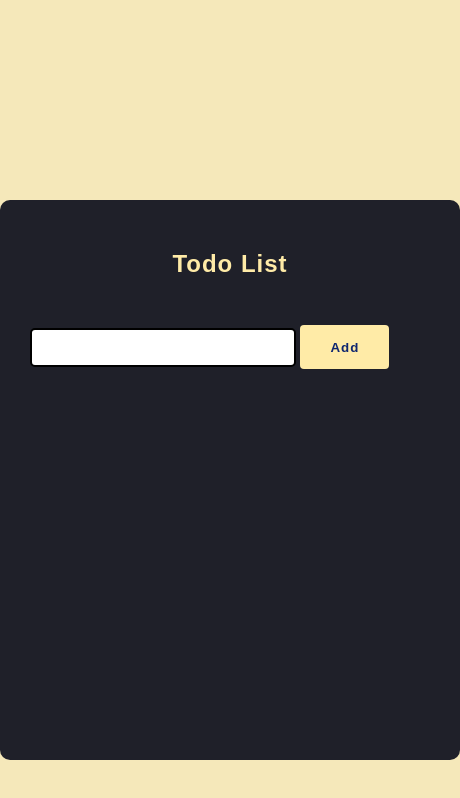
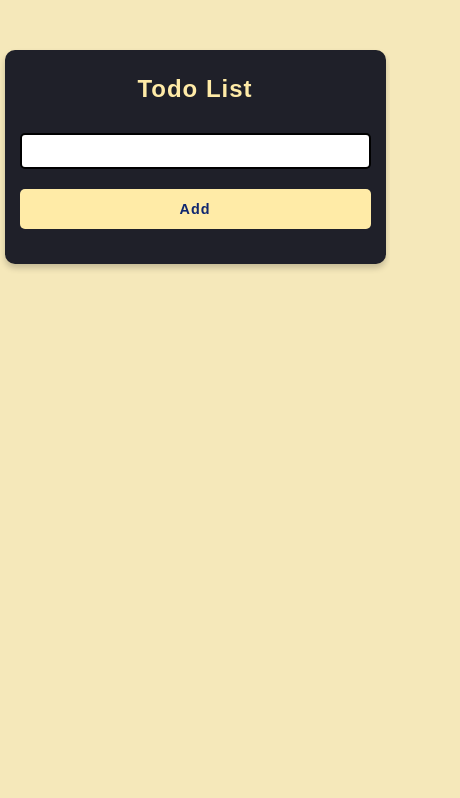
Before and after one commit to venkatesh-006/Todo-list, a plain HTML site: page index.html in a window 390 px wide. Shown: the whole page, 460 px wide, since content can reach past the window. Drawn offline with Linux system fonts and the light colour scheme.

Commit message:
Update index.html
style fixes

```diff
--- a/index.html
+++ b/index.html
@@ -6,75 +6,119 @@
     <meta name="viewport" content="width=device-width, initial-scale=1.0">
     <title>ToDo List</title>
     <style>
-
-html,
-body{
-   margin: 0;
-   font-family: 'Poppins', sans-serif;
-   background-color:#f5e8ba;
+html, body {
+    margin: 0;
+    padding: 0;
+    font-family: 'Poppins', sans-serif;
+    background-color: #f5e8ba;
+    height: 100%;
 }
 
-#wrapper h2{
-    display:flex;
-    justify-content: center;
-
+#wrapper {
+    max-width: 90%;
+    width: 360px;
+    margin: 50px auto;
+    background-color: #1f2029;
+    border-radius: 10px;
+    padding: 20px;
+    box-shadow: 0px 4px 6px rgba(0, 0, 0, 0.2);
 }
 
-h2{
-    color:#ffeba7;
+#wrapper h2 {
+    display: flex;
+    justify-content: center;
+    color: #ffeba7;
     letter-spacing: 1px;
-}
-input{
-    border-radius: 5px;
-    border: 2px solid black ;
-    margin-top:30px;
-    height:2.5em;
-    width:250px;
-    padding-left:10px;
+    margin: 0;
+    padding: 10px 0;
+    font-size: 1.5rem;
 }
 
-input:active{
-    border:none;
-}
-#wrapper{
-    height:500px;
-    width:400px;
-    margin:200px auto;
-    background-color:#1f2029;
-    border-radius:10px;
-    padding:30px;
+input {
+    width: calc(100% - 20px);
+    padding: 10px;
+    border: 2px solid #000;
+    border-radius: 5px;
+    font-size: 1rem;
+    margin-top: 20px;
+    outline: none;
 }
 
-button{
-    margin-top:20px;
-    background-color:#ffeba7;
-    border-radius: 4px;
+input:focus {
+    border-color: #ffeba7;
+    box-shadow: 0px 0px 5px rgba(255, 235, 167, 0.8);
+}
+
+button {
+    width: 100%;
+    background-color: #ffeba7;
+    border-radius: 5px;
     height: 44px;
     font-weight: 600;
-    padding: 0 30px;
     letter-spacing: 1px;
     border: none;
     color: #102770;
+    margin-top: 20px;
+    font-size: 1rem;
+    transition: background-color 0.3s ease;
 }
 
-button:hover{
-    cursor:pointer;
-}
-#todoList{
-    color:white;
-    font-size:28px;
-    margin-top:10px;
+button:hover {
+    background-color: #e6d491;
+    cursor: pointer;
 }
 
-#todoList p{
-  margin:10px 0px;
+#todoList {
+    color: white;
+    font-size: 1.2rem;
+    margin-top: 20px;
+    line-height: 1.6;
 }
 
-#todoList p:hover{
-  cursor: pointer;
+#todoList p {
+    margin: 10px 0;
+    background-color: #282a36;
+    padding: 10px;
+    border-radius: 5px;
+    word-break: break-word;
+    transition: all 0.3s ease;
 }
 
-    </style>
+#todoList p:hover {
+    cursor: pointer;
+    background-color: #44475a;
+}
+
+#todoList p:active {
+    opacity: 0.8;
+}
+
+/* Responsive Styles */
+@media screen and (max-width: 480px) {
+    #wrapper {
+        width: 100%;
+        padding: 15px;
+    }
+
+    input {
+        font-size: 0.9rem;
+        padding: 8px;
+    }
+
+    button {
+        font-size: 0.9rem;
+        height: 40px;
+    }
+
+    #todoList {
+        font-size: 1rem;
+    }
+
+    #todoList p {
+        padding: 8px;
+    }
+}
+</style>
 </head>
 <body>
     <div id="wrapper">
```
